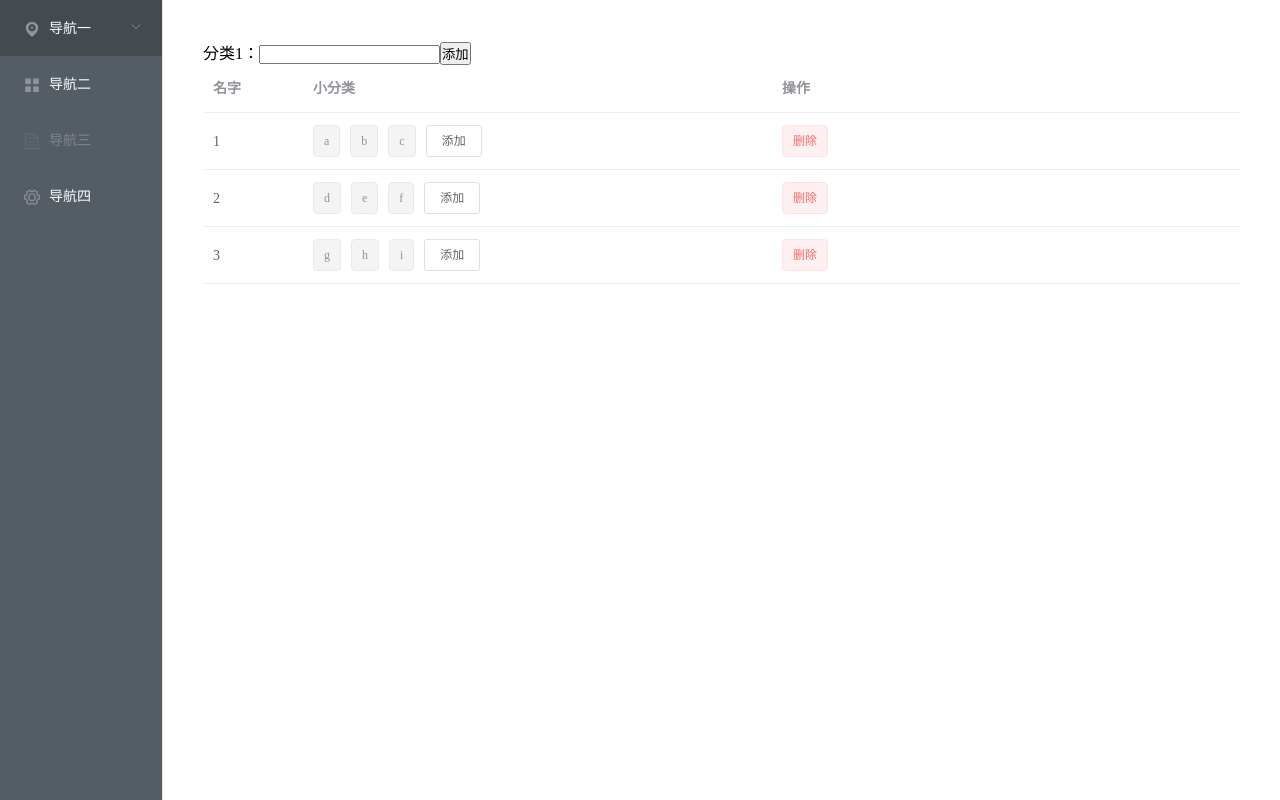
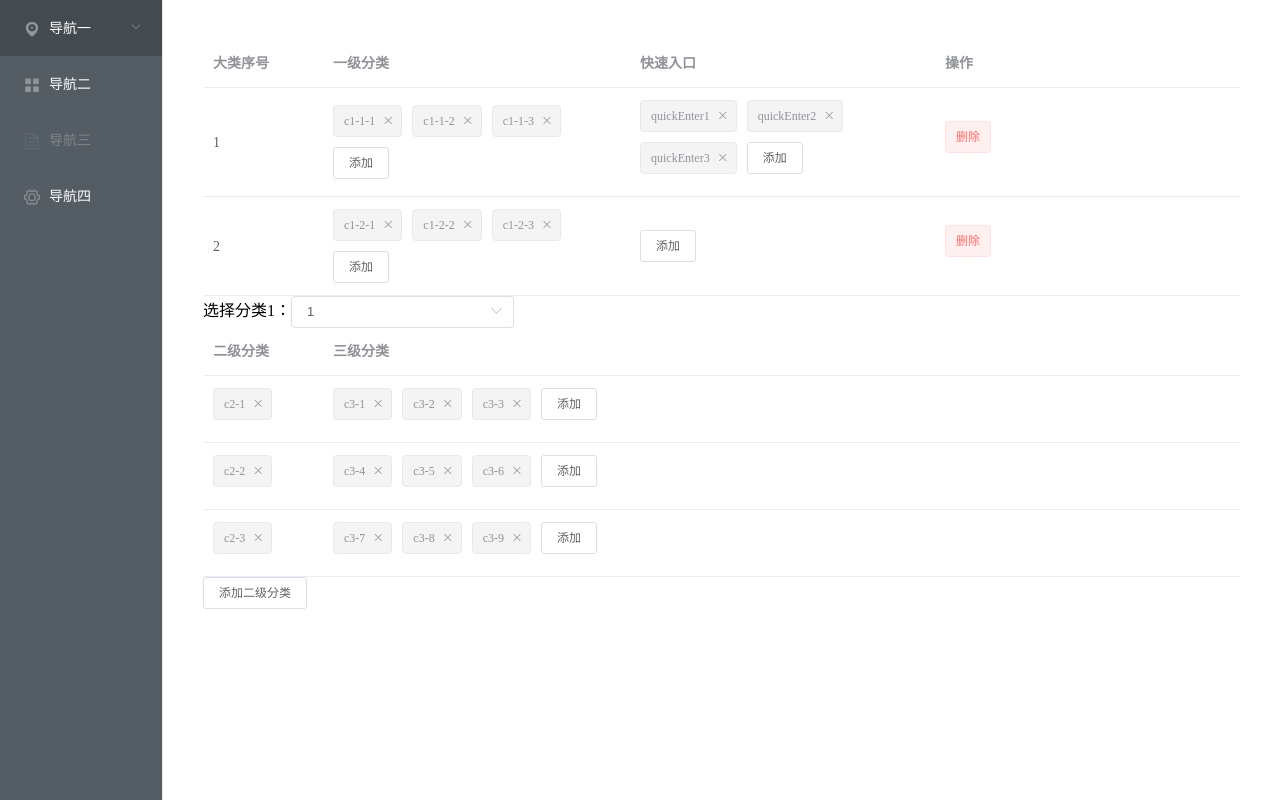
Before and after one commit to lobochow/lobo-shop-console, a Vue app: page /#/category in a window 1280 px wide. Built offline with nearby package versions, Linux system fonts and the light colour scheme.

Commit message:
分类后台界面完成

```diff
--- a/src/components/editableTag.vue
+++ b/src/components/editableTag.vue
@@ -38,11 +38,7 @@ export default {
 </script>
 
 <style lang="less" scoped>
-.el-tag + .el-tag {
-    margin-left: 10px;
-}
 .button-new-tag {
-    margin-left: 10px;
     height: 32px;
     line-height: 30px;
     padding-top: 0;
@@ -50,7 +46,6 @@ export default {
 }
 .input-new-tag {
     width: 90px;
-    margin-left: 10px;
-    vertical-align: bottom;
+    vertical-align: top;
 }
 </style>
--- a/src/views/category.vue
+++ b/src/views/category.vue
@@ -1,13 +1,18 @@
 <template>
     <div class="root">
-        分类1：<input type="text"><button>添加</button>
-        <el-table class="c1Table" :data="c1s" style="width: 100%">
-            <el-table-column prop="name" label="名字" width="100">
+        <el-table class="c1Table" :data="categorys.c1s" style="width: 100%">
+            <el-table-column type="index" label="大类序号" width="120">
             </el-table-column>
-            <el-table-column label="小分类">
+            <el-table-column label="一级分类">
                 <template slot-scope="scope">
-                    <el-tag type="info" v-for="(item, index) in scope.row.subCate" :key="index">{{item}}</el-tag>
-                    <editableTag size="small" @updateData="value => updateSubCate(scope.$index, value)">添加</editableTag>
+                    <el-tag closable @close="deleteC1(scope.$index, index)" type="info" v-for="(item, index) in scope.row.c1names" :key="index">{{item}}</el-tag>
+                    <editableTag size="small" @updateData="value => updateC1(scope.$index, value)">添加</editableTag>
+                </template>
+            </el-table-column>
+            <el-table-column label="快速入口">
+                <template slot-scope="scope">
+                    <el-tag closable @close="deleteQuick(scope.$index, index)" type="info" v-for="(quick, index) in scope.row.quickEnter" :key="index">{{quick}}</el-tag>
+                    <editableTag size="small" @updateData="value => updateQuick(scope.$index, value)">添加</editableTag>
                 </template>
             </el-table-column>
             <el-table-column label="操作">
@@ -16,6 +21,26 @@
                 </template>
             </el-table-column>
         </el-table>
+
+        <p>
+            选择分类1：<el-select v-model="selectedIndex.c1" size="small">
+                <el-option :value="index+1" v-for="(c1, index) in categorys.c1s.length" :key="index">{{index+1}}</el-option>
+            </el-select>
+        </p>
+        <el-table :data="c2s" style="width: 100%">
+            <el-table-column label="二级分类" width="120">
+                <template slot-scope="scope">
+                    <el-tag closable @close="deleteC2(scope.$index)" type="info">{{scope.row.c2name}}</el-tag>
+                </template>
+            </el-table-column>
+            <el-table-column label="三级分类">
+                <template slot-scope="scope">
+                    <el-tag closable @close="deleteC3" type="info" v-for="(c3, index) in scope.row.c3s" :key="index">{{c3}}</el-tag>
+                    <editableTag size="small" @updateData="updateC3">添加</editableTag>
+                </template>
+            </el-table-column>
+        </el-table>
+        <editableTag size="small" @updateData="updateC2">添加二级分类</editableTag>
     </div>
 </template>
 
@@ -28,29 +53,85 @@ export default {
     components: { editableTag },
     data() {
         return {
-            c1: '',
+            selectedIndex: {
+                c1: 1,
+                c2: 1
+            },
+            categorys: {
                 c1s: [
                     {
-                    name: '1',
-                    subCate: ['a', 'b', 'c']
+                        c1Id: '01',
+                        c1names: ['c1-1-1', 'c1-1-2', 'c1-1-3'],
+                        quickEnter: ['quickEnter1', 'quickEnter2', 'quickEnter3'],
+                        c2s: [
+                            {
+                                c2name: 'c2-1',
+                                c3s: ['c3-1', 'c3-2', 'c3-3']
                             },
                             {
-                    name: '2',
-                    subCate: ['d', 'e', 'f']
+                                c2name: 'c2-2',
+                                c3s: ['c3-4', 'c3-5', 'c3-6']
                             },
                             {
-                    name: '3',
-                    subCate: ['g', 'h', 'i']
+                                c2name: 'c2-3',
+                                c3s: ['c3-7', 'c3-8', 'c3-9']
                             }
                         ]
+                    },
+                    {
+                        c1Id: '02',
+                        c1names: ['c1-2-1', 'c1-2-2', 'c1-2-3'],
+                        c2s: [
+                            {
+                                c2name: 'c2-4',
+                                c3s: ['c3-1', 'c3-2', 'c3-3']
+                            },
+                            {
+                                c2name: 'c2-5',
+                                c3s: ['c3-4', 'c3-5', 'c3-6']
+                            },
+                            {
+                                c2name: 'c2-6',
+                                c3s: ['c3-7', 'c3-8', 'c3-9']
+                            }
+                        ]
+                    }
+                ],
+            }
+        }
+    },
+    computed: {
+        c2s() {
+            return this.categorys.c1s[this.selectedIndex.c1 - 1].c2s;
         }
     },
     methods: {
         handleClose(tag) {
             this.dynamicTags.splice(this.dynamicTags.indexOf(tag), 1);
         },
-        updateSubCate(index, value){
-            this.c1s[index].subCate.push(value);
+        updateC1(index, value) {
+            this.categorys.c1s[index].c1names.push(value);
+        },
+        deleteC1(rowIndex, valueIndex) {
+            this.categorys.c1s[rowIndex].c1names.splice(valueIndex, 1);
+        },
+        updateC2(value) {
+            this.categorys.c1s[this.selectedIndex.c1-1].c2s.push({c2name: value });
+        },
+        deleteC2(rowIndex) {
+            this.categorys.c1s[this.selectedIndex.c1-1].c2s.splice(rowIndex, 1);
+        },
+        updateC3(value) {
+            this.categorys.c1s[this.selectedIndex.c1-1].c2s[this.selectedIndex.c2-1].c3s.push(value);
+        },
+        deleteC3(rowIndex) {
+            this.categorys.c1s[this.selectedIndex.c1-1].c2s[this.selectedIndex.c2-1].c3s.splice(rowIndex, 1);
+        },
+        updateQuick(index, value) {
+            this.categorys.c1s[index].quickEnter.push(value);
+        },
+        deleteQuick(rowIndex, valueIndex) {
+            this.categorys.c1s[rowIndex].quickEnter.splice(valueIndex, 1);
         }
     }
 }
@@ -66,7 +147,8 @@ export default {
     width: 100%;
 }
 
-.el-tag:not(:first-child) {
-    margin-left: 10px;
+.cell > * {
+    margin-right: 10px;
+    margin-bottom: 10px;
 }
 </style>
```
Lines whose indentation alone changed are shown as unchanged.
